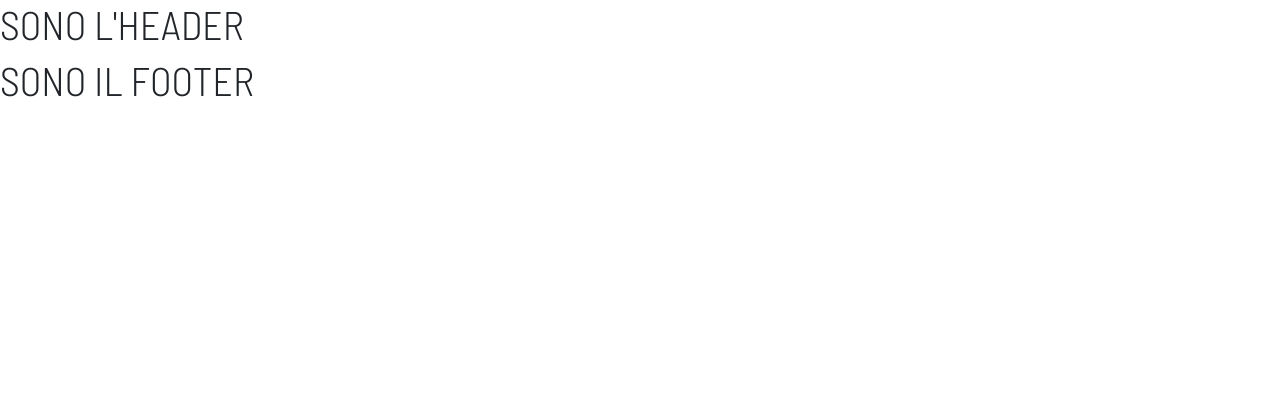
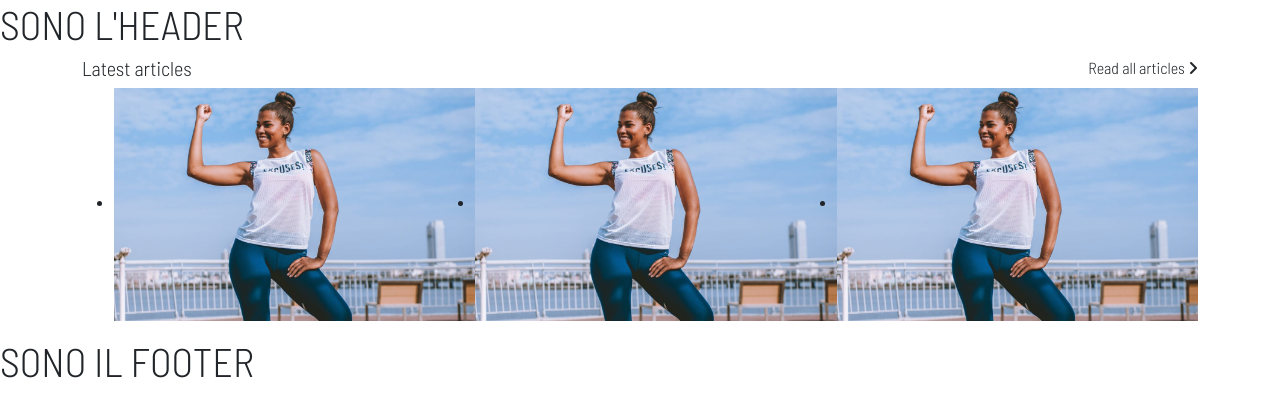
Before and after one commit to emilianogastaldo/proj-html-vuejs, a Vue app: page / in a window 1280 px wide. Shown: the top 416 px of the page. Built offline with nearby package versions, Linux system fonts and the light colour scheme.

Commit message:
added articles list hard-coded

```diff
--- a/src/components/main/ArticleSection.vue
+++ b/src/components/main/ArticleSection.vue
@@ -4,6 +4,34 @@ export default {
 }
 </script>
 
-<template></template>
+<template>
+    <section id="lastest-articles">
+        <div class="container">
+            <div class="row">
+                <div class="col-6">
+                    <h5>Latest articles</h5>
+                </div>
+                <div class="col-6">
+                    <div class="text-end">
+                        Read all articles <i class="fas fa-angle-right"></i>
+                    </div>
+                </div>
+                <div class="col-12">
+                    <ul class="d-flex">
+                        <li>
+                            <img class="img-fluid" src="../../assets/images/blog1-2x-1200x773.jpg" alt="">
+                        </li>
+                        <li>
+                            <img class="img-fluid" src="../../assets/images/blog1-2x-1200x773.jpg" alt="">
+                        </li>
+                        <li>
+                            <img class="img-fluid" src="../../assets/images/blog1-2x-1200x773.jpg" alt="">
+                        </li>
+                    </ul>
+                </div>
+            </div>
+        </div>
+    </section>
+</template>
 
 <style lang="scss" scoped></style>
```
